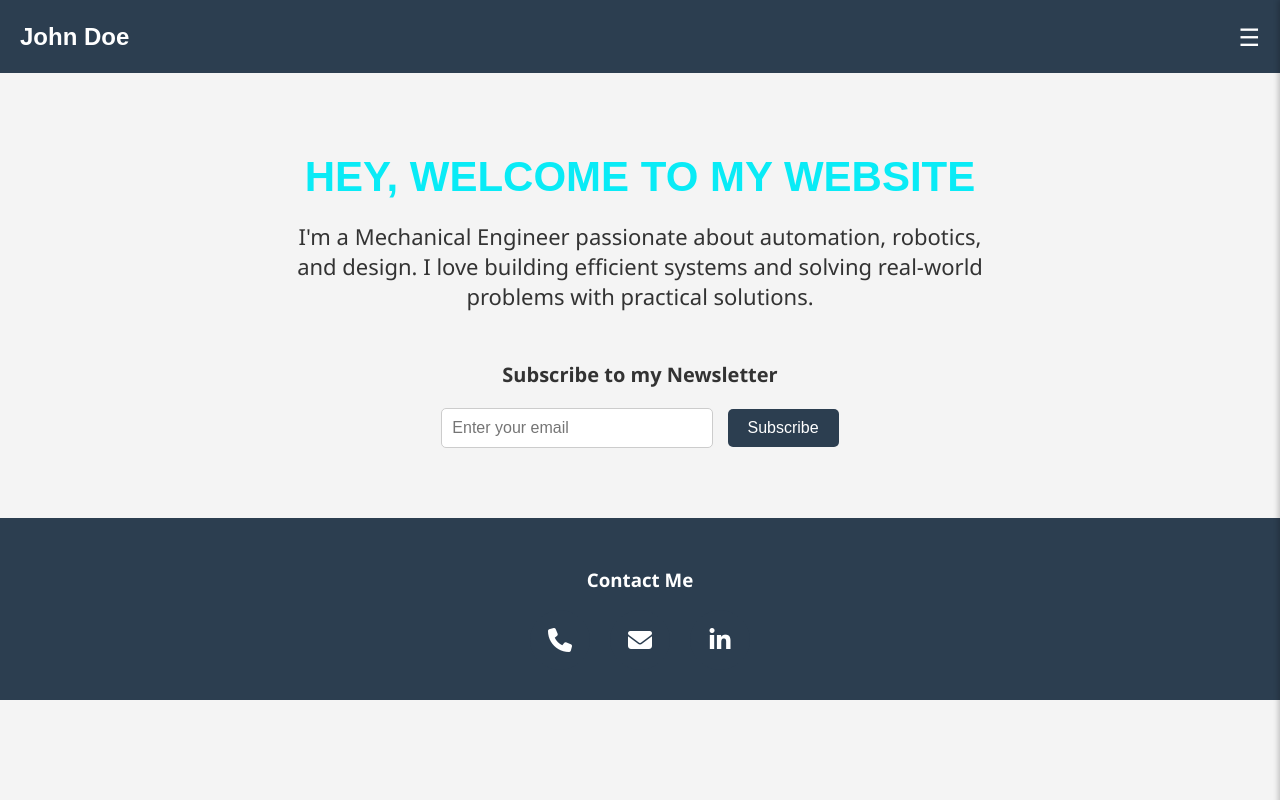
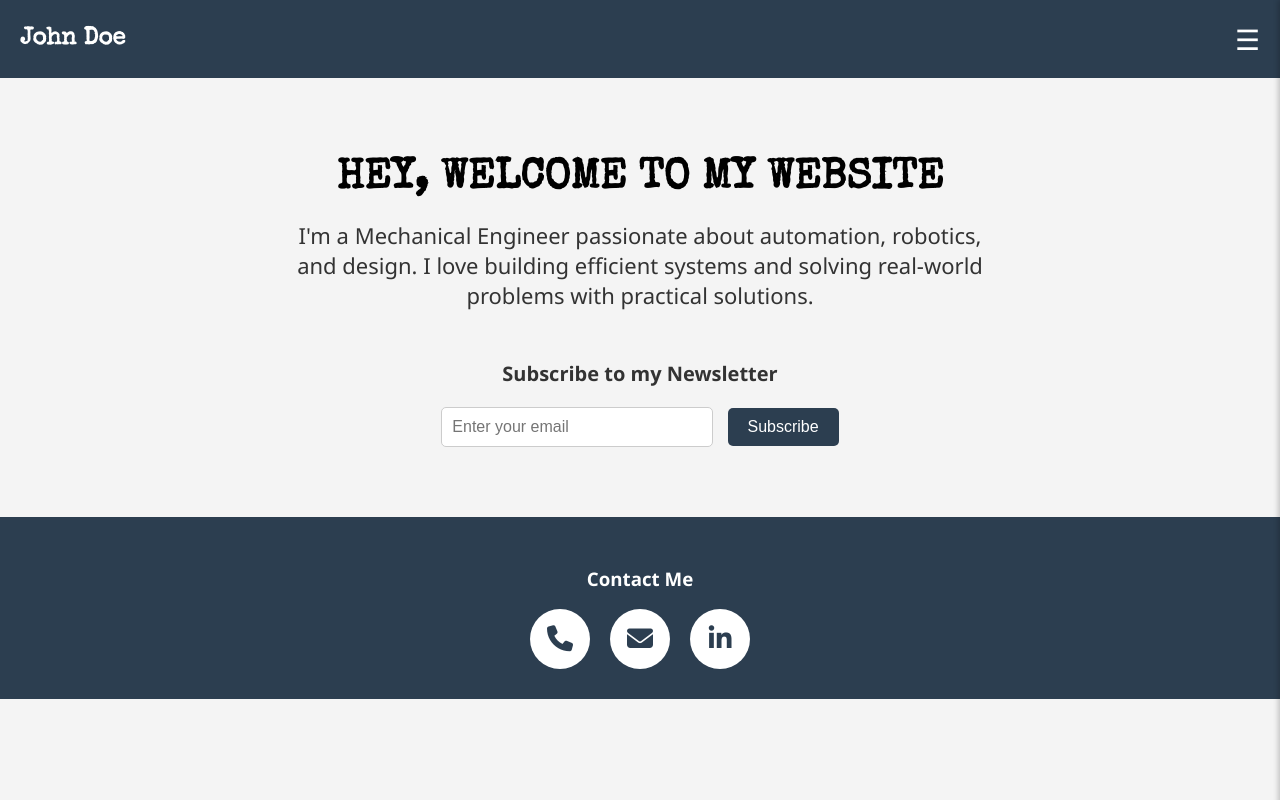
Before and after one commit to Whiteshadow2664/website, a plain HTML site: page index.html in a window 1280 px wide. Drawn offline with nearby package versions, Linux system fonts and the light colour scheme.

Commit message:
Update style.css

```diff
--- a/style.css
+++ b/style.css
@@ -16,14 +16,15 @@ header {
 }
 
 .left-name {
-  font-family: 'Special Gothic Expanded One', sans-serif;
+  font-family: 'Special Elite', sans-serif;
   font-size: 24px;
   margin: 0;
 }
 
 .menu-icon {
-  font-size: 24px;
+  font-size: 28px;
   cursor: pointer;
+  color: white;
 }
 
 .sidebar {
@@ -59,11 +60,11 @@ header {
 }
 
 .welcome {
-  font-family: 'Special Gothic Expanded One', sans-serif;
+  font-family: 'Special Elite', sans-serif;
   font-size: 42px;
   font-weight: bold;
   margin-bottom: 20px;
-  color: #09ebf6;
+  color: #000000;
 }
 
 .intro {
@@ -122,24 +123,18 @@ footer {
 .icon-circle {
   width: 60px;
   height: 60px;
-  background-color: #2c3e50;
+  background-color: white;
   border-radius: 50%;
-  color: white;
+  color: #2c3e50;
   display: flex;
   align-items: center;
   justify-content: center;
-  font-size: 24px;
+  font-size: 26px;
   cursor: pointer;
-  transition: background 0.3s ease;
+  transition: background 0.3s ease, color 0.3s ease;
 }
 
 .icon-circle:hover {
-  background-color: #1a252f;
+  background-color: #09ebf6;
+  color: #000;
 }
-
-.contact-info {
-  margin-top: 20px;
-  font-size: 18px;
-  color: #2c3e50;
-  font-weight: bold;
-}
```
